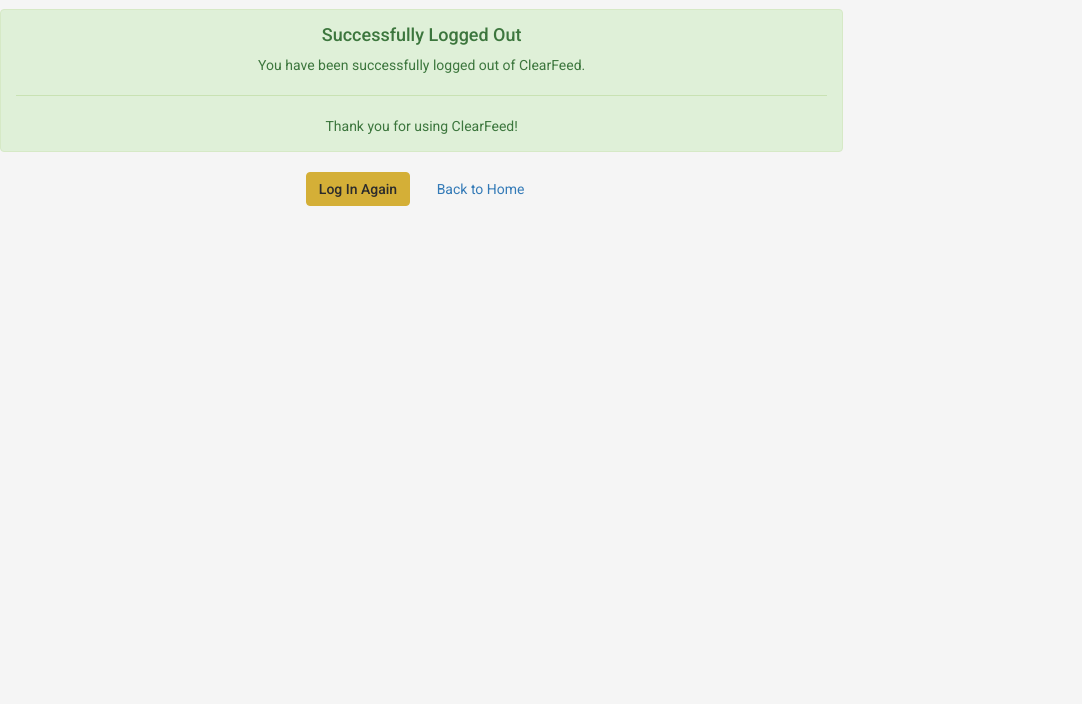
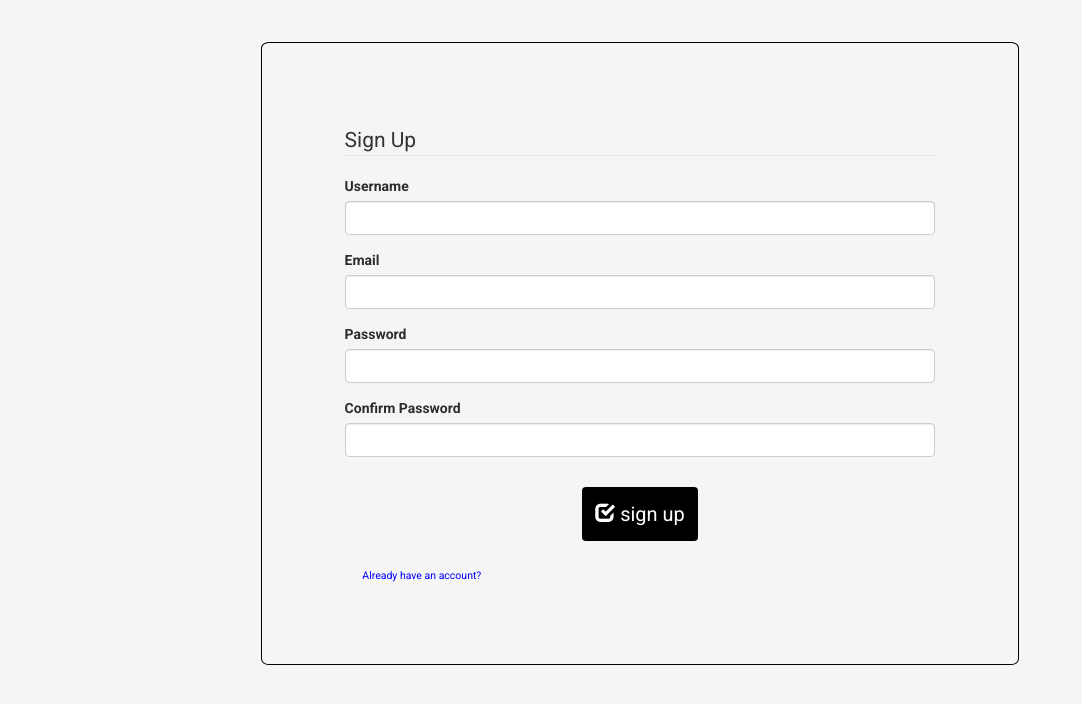
Before and after one commit to uchicago-capp-30320/ClearFeed, a Django app: template templates/registration/logged_out.html in a window 1280 px wide. Shown: the part 51-755 px from the top of the page, without its empty margins (0-1082 px from the left). Run offline with Django 5.2, Linux system fonts and the light colour scheme; the template is opened without the code that fills it, so the values that code supplies are empty; parts of the project's set-up code (start-up, migrations or seed data) failed here and were passed over; some libraries are stand-ins or nearby versions.

Commit message:
add enter email and pswd buttons

```diff
--- a/templates/registration/logged_out.html
+++ b/templates/registration/logged_out.html
@@ -1,21 +1,44 @@
 {% extends "base.html" %}
+
 {% block content %}
-<div class="row justify-content-center">
-    <div class="col-md-8">
-        <div class="alert alert-success" role="alert" style="text-align: center;">
-            <h4 class="alert-heading">Successfully Logged Out</h4>
-            <p>You have been successfully logged out of ClearFeed.</p>
-            <hr>
-            <p class="mb-0">Thank you for using ClearFeed!</p>
-        </div>
 
-        <center>
-            <div style="margin-top: 2rem;">
-                <a href="{% url 'login' %}" class="btn btn-primary" style="margin-right: 1rem;">Log In Again</a>
-                <a href="{% url 'home' %}" class="btn btn-secondary">Back to Home</a>
-            </div>
-        </center>
-    </div>
+<div class="content-section col-md-8 col-md-offset-2">
+  <form method="POST" style="border: 1px solid black; margin: 4%; padding:10%; border-radius:1%;">
+    {% csrf_token %}
+    <fieldset class="form-group">
+      <legend class="border-bottom mb-4">Sign Up</legend>
+
+      {% if error %}
+        <div class="alert alert-danger">{{ error }}</div>
+      {% endif %}
+
+      <div class="form-group">
+        <label for="username">Username</label>
+        <input type="text" class="form-control" id="username" name="username" required>
+      </div>
+
+      <div class="form-group">
+        <label for="email">Email</label>
+        <input type="email" class="form-control" id="email" name="email" required>
+      </div>
+
+      <div class="form-group">
+        <label for="password">Password</label>
+        <input type="password" class="form-control" id="password" name="password" required>
+      </div>
+
+      <div class="form-group">
+        <label for="password_confirm">Confirm Password</label>
+        <input type="password" class="form-control" id="password_confirm" name="password_confirm" required>
+      </div>
+    </fieldset>
+
+    <center>
+      <button style="background: black; padding:2%; font-size: 2rem; color:white;" class="btn btn-outline-info" type="submit"><span class="glyphicon glyphicon-check"></span>   sign up</button>
+    </center>
+    <br />
+    <sub><a href="{% url 'login' %}" style="text-decoration: none; color: blue; padding:3%; cursor:pointer;">Already have an account?</a></sub>
+  </form>
 </div>
 
 {% endblock content %}
```
